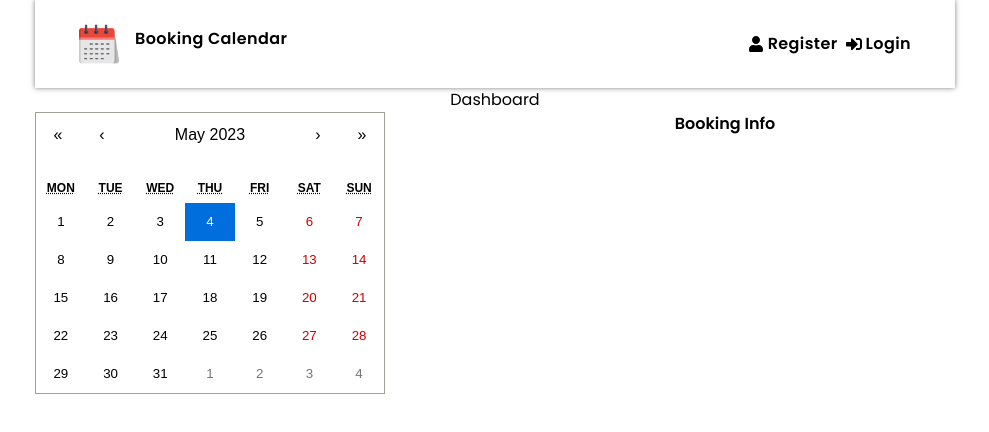
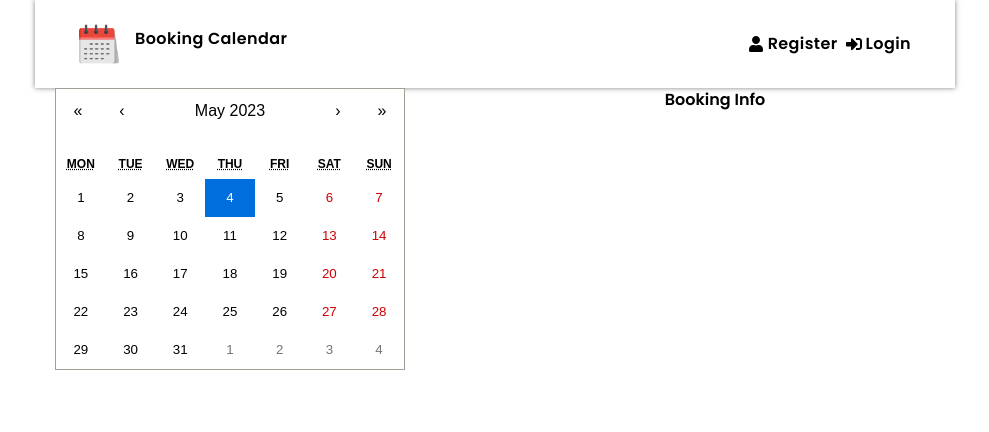
Before and after one commit to gazjosef/booking-calendar, a React (Vite) app in the folder frontend/: page / in a window 1280 px wide. Shown: the top 432 px of the page, without its empty margins (145-1134 px from the left). Built offline with nearby package versions, Linux system fonts and the light colour scheme.

Commit message:
Feat: Added react-calendar

```diff
--- a/frontend/src/App.tsx
+++ b/frontend/src/App.tsx
@@ -10,7 +10,6 @@ import Login from "./pages/Login.tsx";
 import Register from "./pages/Register.tsx";
 import Header from "../components/Layout/Header.tsx";
 
-import CalendarApp from "../components/Snippets/CalendarApp.tsx";
 import "./App.css";
 
 function App() {
@@ -27,7 +26,6 @@ function App() {
         </div>
       </Router>
       <ToastContainer />
-      <CalendarApp />
     </>
   );
 }
--- a/frontend/src/pages/Dashboard.tsx
+++ b/frontend/src/pages/Dashboard.tsx
@@ -1,4 +1,10 @@
+import CalendarApp from "../../components/Snippets/CalendarApp";
+
 const Dashboard: React.FC = () => {
-  return <div>Dashboard</div>;
+  return (
+    <div>
+      <CalendarApp />
+    </div>
+  );
 };
 export default Dashboard;
```
